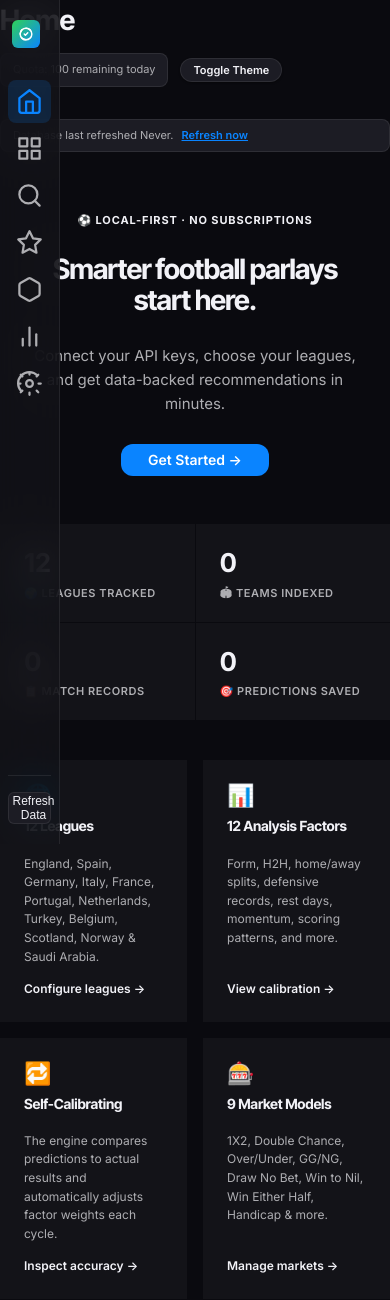
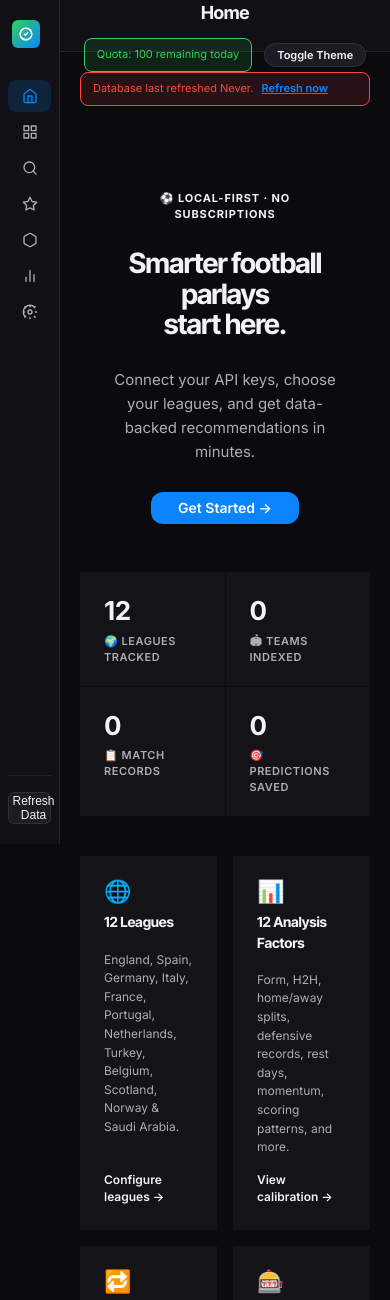
Before and after one commit to islajr/footy-predict, a FastAPI app: page / in a window 390 px wide. Shown: the top 1300 px of the page. Run offline with FastAPI, Linux system fonts and the light colour scheme; data comes from the database, SQL or seed files in the repository; data that the repository does not hold is empty.

Commit message:
fix(ui): fix sidebar overflow and main layout misalignment
- Rename .main-content → .main-wrapper in CSS to match base.html HTML
- Add display:flex + min-height:100vh + flex-direction:column to .main-wrapper
- Convert .app-header to a sticky top bar with backdrop blur
- Extract .content-body with proper padding (padding: --space-8)
- Fix responsive media query to target .main-wrapper (was .main-content)
- Add overflow-y:auto + overflow-x:hidden to sidebar to prevent overflow
- Add .sidebar nav { flex-grow:1 } so nav fills available sidebar height
- Add explicit width/height 16px to .nav-icon and .nav-icon svg (SVGs
  without explicit size default to 300×150 causing massive overflow)
- Add missing .freshness-red/amber/green modifier classes (were referenced
  in template but never defined in stylesheet)
- Add missing .quota-ok/warning/danger modifier classes (same issue)
- Move freshness banner inside .content-body for consistent padding

```diff
--- a/src/static/css/style.css
+++ b/src/static/css/style.css
@@ -228,7 +228,14 @@
     flex-direction: column;
     padding: var(--space-5) var(--space-3);
     z-index: 100;
+    overflow-y: auto;
+    overflow-x: hidden;
     transition: background-color var(--transition-fast), border-color var(--transition-fast);
+}
+
+.sidebar nav {
+    flex-grow: 1;
+    overflow: hidden;
 }
 
 .logo-container {
@@ -304,9 +311,17 @@
 }
 
 .nav-icon {
-    font-size: 16px;
+    width: 16px;
+    height: 16px;
     display: flex;
     align-items: center;
+    flex-shrink: 0;
+}
+
+.nav-icon svg {
+    width: 16px;
+    height: 16px;
+    flex-shrink: 0;
 }
 
 .sidebar-footer {
@@ -319,27 +334,46 @@
 }
 
 /* Main Content Wrapper */
-.main-content {
+.main-wrapper {
     margin-left: var(--sidebar-width);
     flex-grow: 1;
-    padding: var(--space-8);
-    max-width: 1200px;
+    min-height: 100vh;
+    display: flex;
+    flex-direction: column;
     width: calc(100% - var(--sidebar-width));
+    min-width: 0; /* Prevent flex blowout */
+    overflow-x: hidden;
 }
 
-/* App Header (Inside Page Content) */
+/* App Header — sticky top bar */
 .app-header {
-    display: flex;
-    align-items: center;
-    justify-content: space-between;
-    margin-bottom: var(--space-8);
+    position: sticky;
+    top: 0;
+    z-index: 50;
+    background-color: var(--bg-vibrancy);
+    backdrop-filter: blur(20px) saturate(180%);
+    -webkit-backdrop-filter: blur(20px) saturate(180%);
+    border-bottom: 1px solid var(--border-primary);
+    padding: 0 var(--space-8);
+    height: var(--header-height);
+    flex-shrink: 0;
+}
+
+/* Page content area below the header */
+.content-body {
+    padding: var(--space-8);
+    flex-grow: 1;
+    min-width: 0;
+    max-width: 1200px;
+    width: 100%;
 }
 
 .header-title {
-    font-size: var(--text-3xl);
+    font-size: var(--text-xl);
     font-family: var(--font-display);
     font-weight: 700;
-    letter-spacing: -0.5px;
+    letter-spacing: -0.3px;
+    margin-bottom: 0;
 }
 
 .header-actions {
@@ -873,6 +907,24 @@
 .freshness-dot.stale { background-color: var(--color-amber); }
 .freshness-dot.critical { background-color: var(--color-red); }
 
+.freshness-green {
+    background-color: var(--color-green-muted);
+    border-color: var(--color-green);
+    color: var(--color-green);
+}
+
+.freshness-amber {
+    background-color: var(--color-amber-muted);
+    border-color: var(--color-amber);
+    color: var(--color-amber);
+}
+
+.freshness-red {
+    background-color: var(--color-red-muted);
+    border-color: var(--color-red);
+    color: var(--color-red);
+}
+
 /* Quota badge */
 .quota-badge {
     display: flex;
@@ -889,6 +941,10 @@
     font-weight: 600;
     color: var(--text-primary);
 }
+
+.quota-ok { border-color: var(--color-green); color: var(--color-green); background-color: var(--color-green-muted); }
+.quota-warning { border-color: var(--color-amber); color: var(--color-amber); background-color: var(--color-amber-muted); }
+.quota-danger { border-color: var(--color-red); color: var(--color-red); background-color: var(--color-red-muted); }
 
 /* Market selection list inside preferences */
 .market-list {
@@ -1152,10 +1208,17 @@
         display: none;
     }
 
-    .main-content {
+    .main-wrapper {
         margin-left: 60px;
         width: calc(100% - 60px);
+    }
+
+    .content-body {
         padding: var(--space-5);
+    }
+
+    .app-header {
+        padding: 0 var(--space-5);
     }
 
     .sidebar-footer .quota-badge,
--- a/src/templates/base.html
+++ b/src/templates/base.html
@@ -91,7 +91,7 @@
         <!-- Main Workspace -->
         <div class="main-wrapper">
             <!-- Top App Header -->
-            <header class="app-header">
+            <header class="app-header" style="display:flex;align-items:center;justify-content:space-between;">
                 <div class="header-title">
                     {% block header_title %}Overview{% endblock %}
                 </div>
@@ -109,9 +109,11 @@
                 </div>
             </header>
 
+            <!-- Page Body Content -->
+            <main class="content-body">
                 <!-- Data Freshness Banner -->
                 {% if freshness %}
-            <div class="freshness-banner {% if freshness.hours > 48 %}freshness-red{% elif freshness.hours > 24 %}freshness-amber{% else %}freshness-green{% endif %}">
+                <div class="freshness-banner {% if freshness.hours > 48 %}freshness-red{% elif freshness.hours > 24 %}freshness-amber{% else %}freshness-green{% endif %}" style="margin-bottom: var(--space-6);">
                     <span>Database last refreshed {{ freshness.label }}.</span>
                     {% if freshness.hours > 24 %}
                     <a href="javascript:void(0)" onclick="triggerGlobalFetch()" style="text-decoration: underline; font-weight: 600;">Refresh now</a>
@@ -119,8 +121,6 @@
                 </div>
                 {% endif %}
 
-            <!-- Page Body Content -->
-            <main class="content-body">
                 {% block content %}{% endblock %}
             </main>
         </div>
```
Lines whose indentation alone changed are shown as unchanged.
